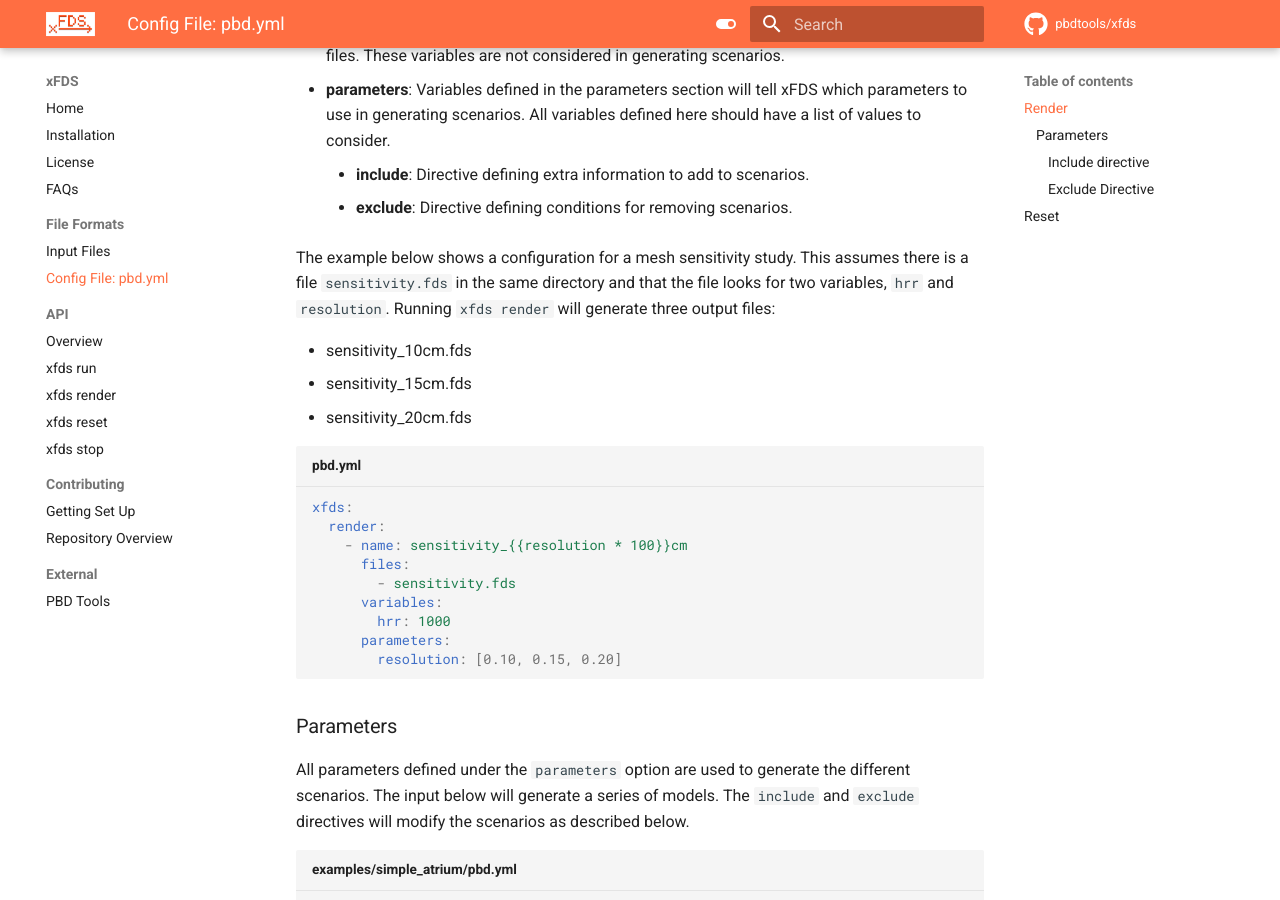
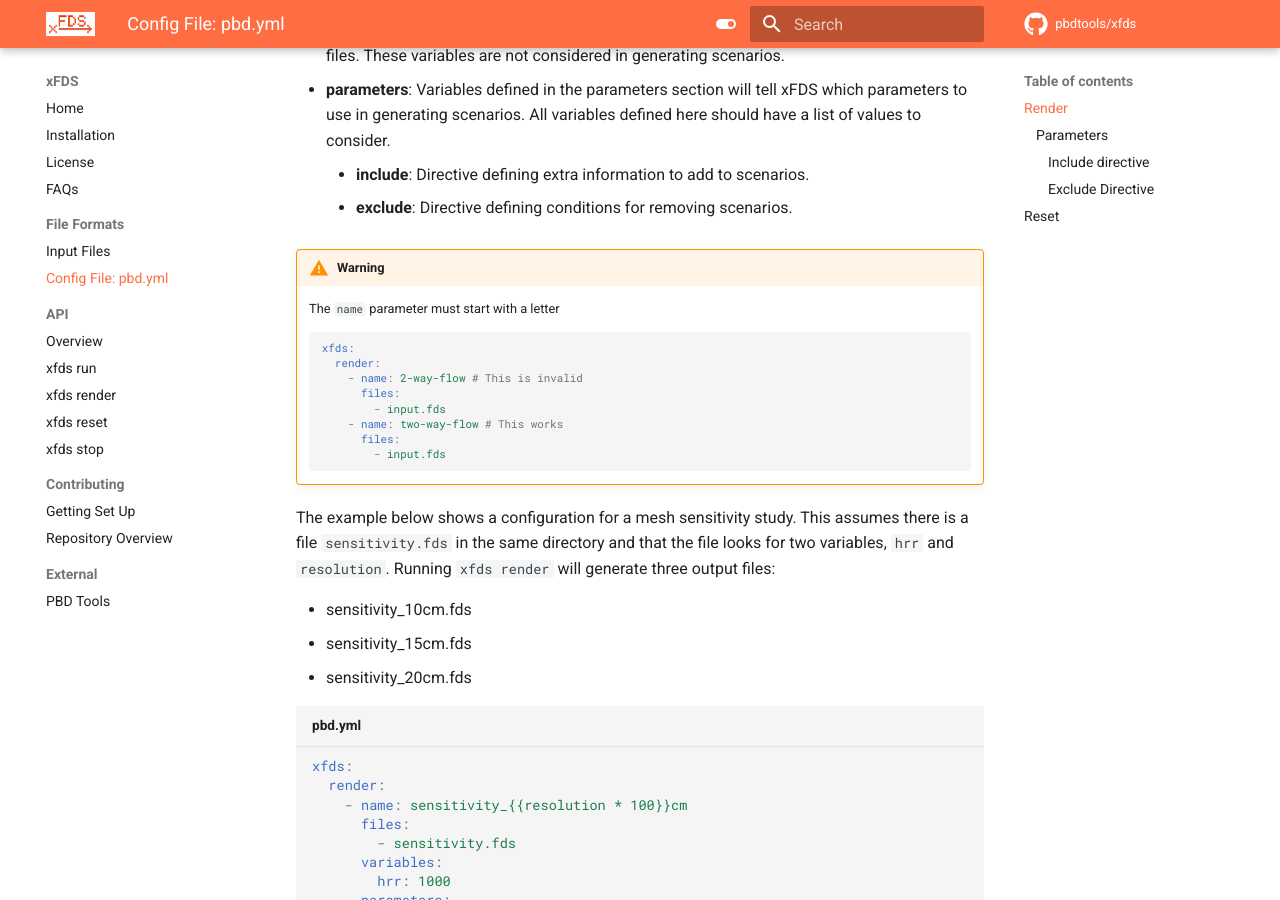
Before and after one commit to pbdtools/xfds, an MkDocs documentation site: the page built from docs/files/config.md, in a window 1280 px wide and 900 px high, scrolled down 1037 px. Built offline with MkDocs 1.6.1 and Material for MkDocs 9.7.7, drawn with Linux system fonts in a browser that asks for light colours; comment, search, counter and statistics services are not loaded.

Commit message:
warn about file naming requirements

````diff
--- a/docs/files/config.md
+++ b/docs/files/config.md
@@ -31,6 +31,19 @@ The `xfds render` command takes a list of objects that define the model and asso
 - **parameters**: Variables defined in the parameters section will tell xFDS which parameters to use in generating scenarios. All variables defined here should have a list of values to consider.
     - **include**: Directive defining extra information to add to scenarios.
     - **exclude**: Directive defining conditions for removing scenarios.
+
+!!! warning
+    The `name` parameter must start with a letter
+    ```yaml
+    xfds:
+      render:
+        - name: 2-way-flow # This is invalid
+          files:
+            - input.fds
+        - name: two-way-flow # This works
+          files:
+            - input.fds
+    ```
 
 The example below shows a configuration for a mesh sensitivity study. This assumes there is a file `sensitivity.fds` in the same directory and that the file looks for two variables, `hrr` and `resolution`. Running `xfds render` will generate three output files:
 
````
